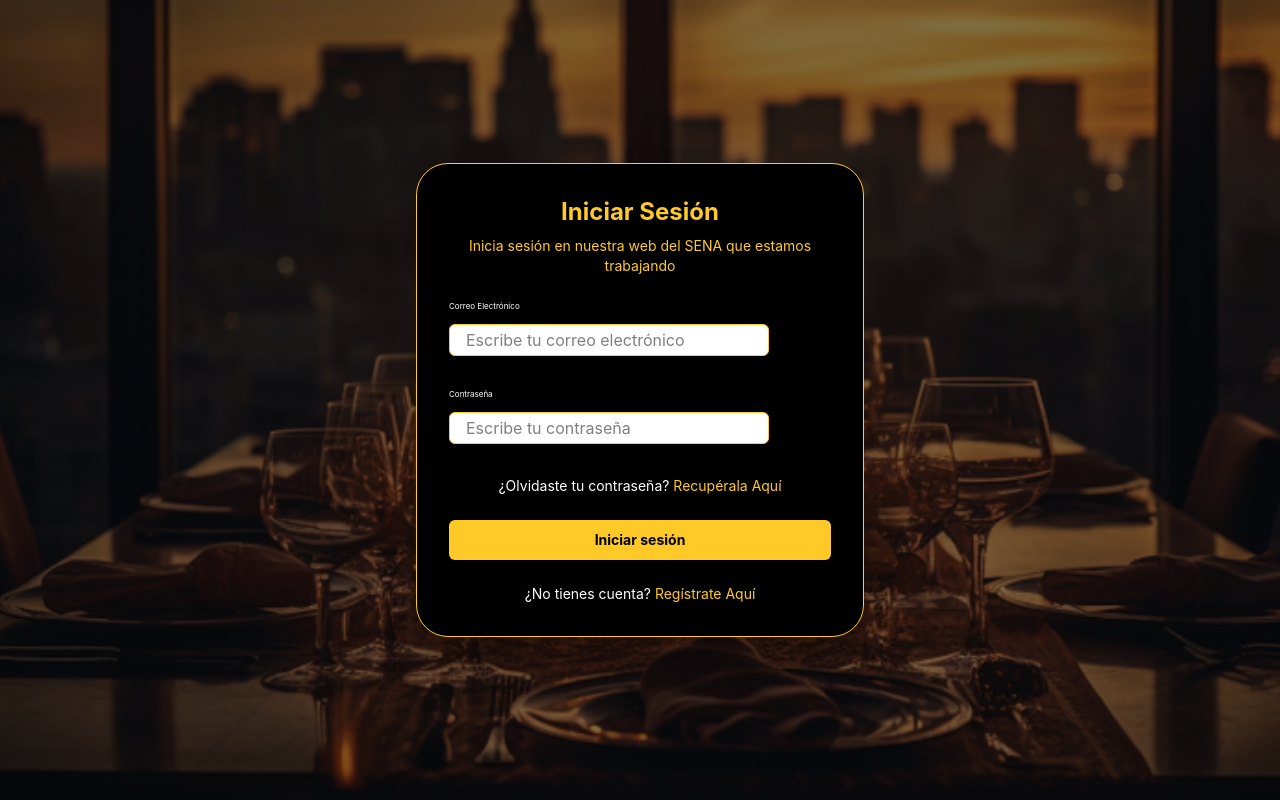
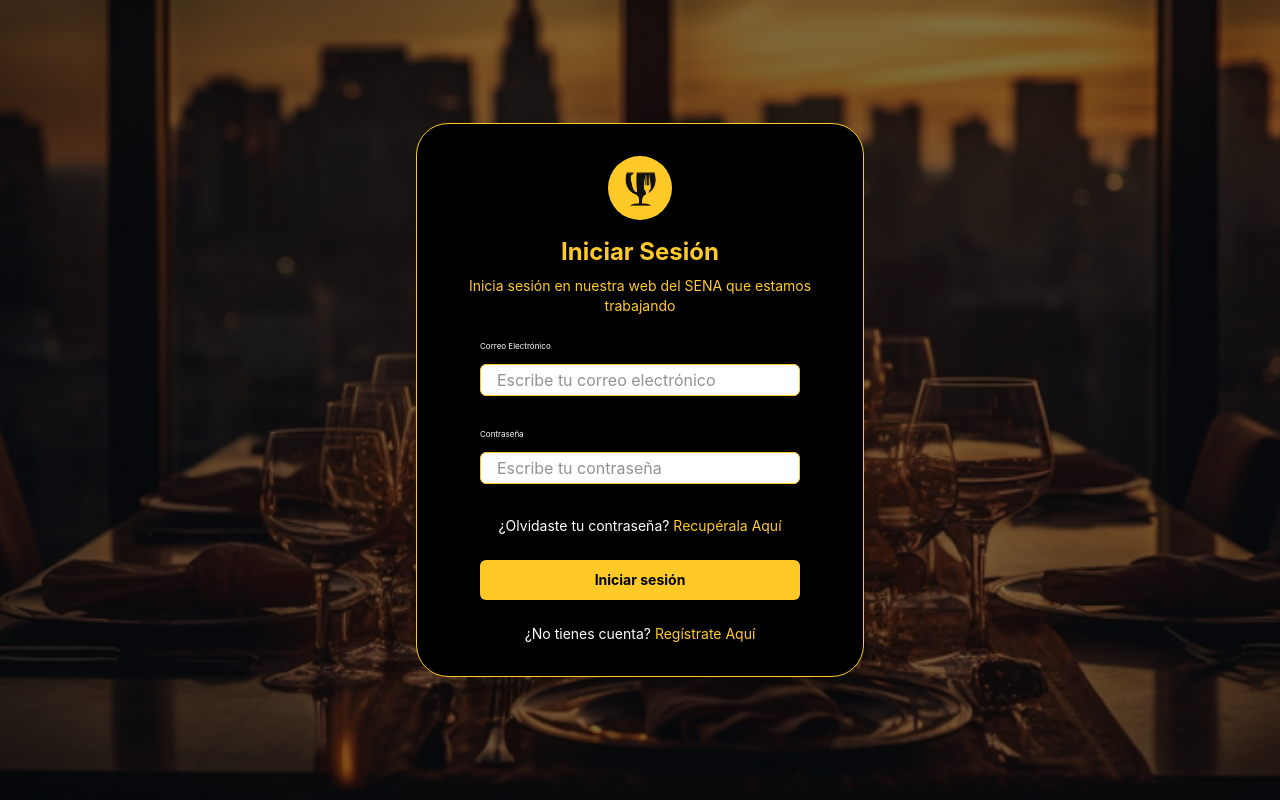
Before and after one commit to D-314F/3172293-jamf-project, a React (Vite) app: page /login in a window 1280 px wide. Built offline with nearby package versions, Linux system fonts and the light colour scheme.

Commit message:
fix: corregir visibilidad de inputs y agregar logo en login

```diff
--- a/src/features/users/components/LoginForm.jsx
+++ b/src/features/users/components/LoginForm.jsx
@@ -1,11 +1,13 @@
 import { useState } from "react";
 import { Input, Button } from "@/shared";
-import { Link, useNavigate } from "react-router-dom"; // 👈 Importamos useNavigate
+import { Link, useNavigate } from "react-router-dom";
 import { loginSchema } from "../schemas/loginSchema";
 import bf1 from "@/assets/images/bf-1.png";
 
+import logo from "@/assets/images/1-logo.png"
+
 export default function LoginForm () {
-    const navigate = useNavigate(); // 👈 Inicializamos el hook de navegación
+    const navigate = useNavigate();
     const [errors, setErrors] = useState({});
 
     const [formData, setFormData] = useState({
@@ -45,9 +47,9 @@ export default function LoginForm () {
 
         setErrors({});
 
-        // Mensaje de éxito y redirección inmediata al presionar OK en la alerta
+
         alert("Sesión iniciada correctamente");
-        navigate("/dashboard/home"); // 👈 Te lleva directo a la HomePage
+        navigate("/dashboard/home");
     };
 
     return(
@@ -58,7 +60,17 @@ export default function LoginForm () {
             {/* Capa oscura para que resalte el formulario */}
             <div className="absolute inset-0 bg-black/50 z-0"></div>
 
-            <div className="w-full max-w-md p-8 bg-black border border-brand rounded-4xl relative z-10 shadow-2xl">
+            <div className="w-full max-w-md p-8 bg-black border border-brand rounded-4xl relative z-10 shadow-2xl flex flex-col items-center">
+
+               {/* Contenedor con fondo claro e inversión de color si se requiere */}
+            <div className="w-16 h-16 mb-4 rounded-full bg-[var(--color-brand)] p-3 flex items-center justify-center shadow-lg">
+                <img
+                    src={logo}
+                    alt="Logo Marca"
+                    className="w-full h-full object-contain"
+                />
+            </div>
+
                 <h1 className="text-2xl font-bold text-brand text-center mb-2">
                     Iniciar Sesión
                 </h1>
@@ -91,8 +103,8 @@ export default function LoginForm () {
                     <div className="text-center text-sm">
                         <span className="text-white">¿Olvidaste tu contraseña? </span>
                         <Link to="/forgot-password" className="text-brand">
-  Recupérala Aquí
-</Link>
+                            Recupérala Aquí
+                        </Link>
 
                     </div>
 
--- a/src/shared/components/Input.jsx
+++ b/src/shared/components/Input.jsx
@@ -5,6 +5,9 @@ export default function Input({
     type = "text",
     variant="primary",
     size = "sm",
+
+    className = "",
+
     ...props
 }){
 
@@ -101,6 +104,9 @@ export default function Input({
                         border
                         px-4
                         text-body
+                        text-gray-900
+                        placeholder:text-gray-400
+
 
 
                         focus:outline-none
@@ -111,6 +117,8 @@ export default function Input({
                         ${sizes[size]}
 
                         ${error ? "border-red-800" : "border border-border"}
+
+                        ${className}
                     `}
                         {...props}
                     />
```
